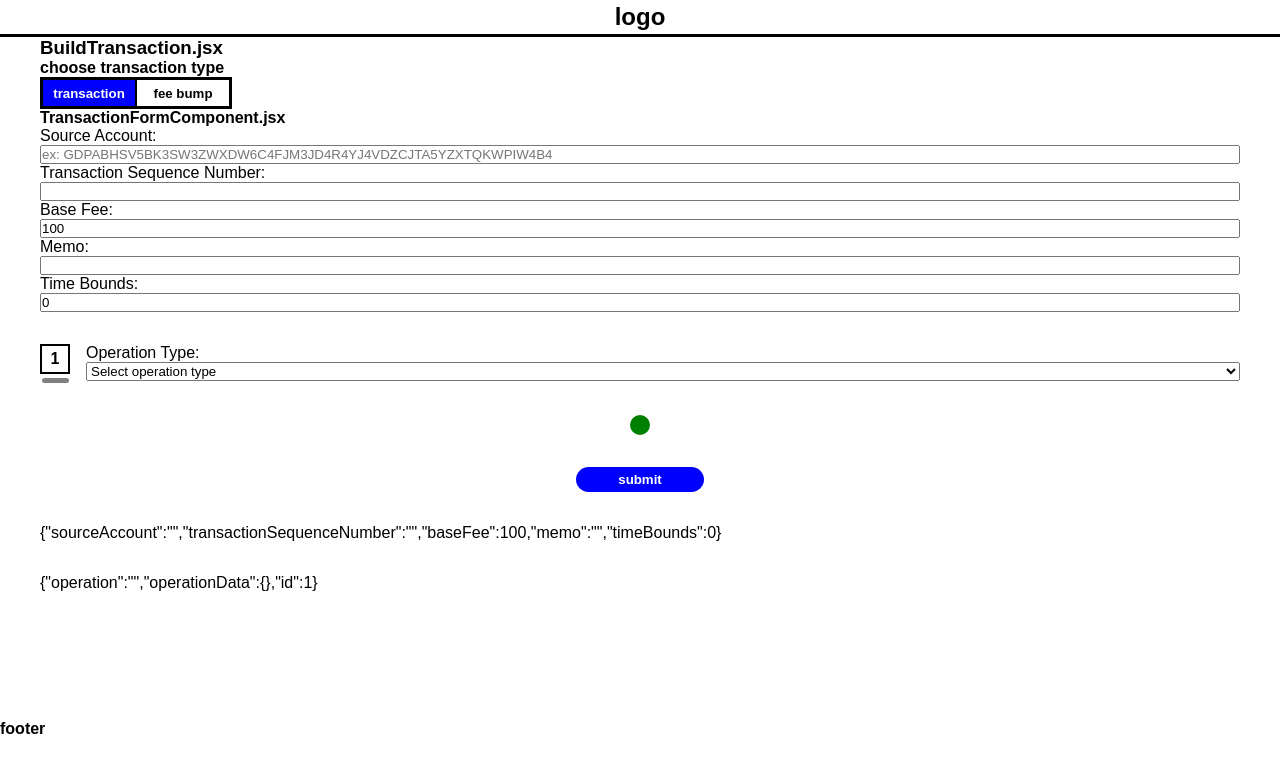
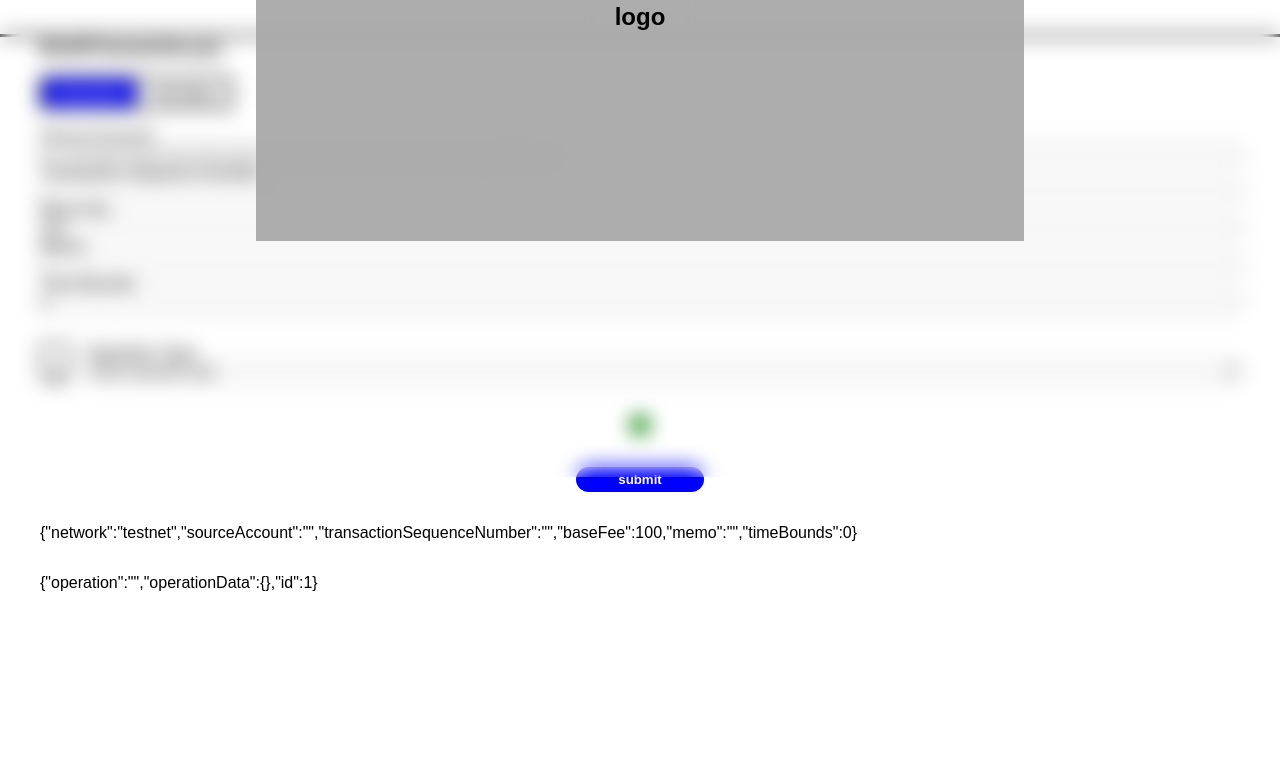
Before and after one commit to aacosta11/stellar-wallet, a React (Create React App) app in the folder client/: page / in a window 1280 px wide. Both pictures are taken after a click on the element "submit". Shown: the part 323-1095 px from the top of the page. Built offline with nearby package versions, Linux system fonts and the light colour scheme.

Commit message:
created box overlay for transaction signing

```diff
--- a/client/src/App.js
+++ b/client/src/App.js
@@ -1,17 +1,12 @@
-import IsBlurredContext from "./Context/IsBlurredContext";
 import { Routes, Route } from "react-router-dom";
 import Layout from "./Components/Shared/Layout";
 import BuildTransaction from "./Views/Dashboard/BuildTransaction";
 import History from "./Views/Dashboard/History";
 import NotFound from "./Views/NotFound";
-import { useState } from "react";
 import './Styles/global.css';
 import './App.css';
 function App() {
-  const [isBlurred,setIsBlurred] = useState(false);
-  return (
-    <>
-    <IsBlurredContext.Provider value={{isBlurred,setIsBlurred}}>
+  return (<>
       <Routes>
         <Route path="/" element={<Layout />} >
           {/* defaulted to show build transaction */}
@@ -25,9 +20,6 @@ function App() {
           <Route path="*" element={<NotFound />} />
         </Route>
       </Routes>
-
-    </IsBlurredContext.Provider>
-    </>
-  );
+    </>);
 }
 export default App;
--- a/client/src/Components/BuildTransaction/Transaction/SubmitTransaction.jsx
+++ b/client/src/Components/BuildTransaction/Transaction/SubmitTransaction.jsx
@@ -1,9 +1,13 @@
-import React from "react";
+import React, { useContext } from "react";
+import BoxOverlayContext from "../../../Context/BoxOverlayContext";
 import "../../../Styles/submitTransaction.css";
 const SubmitTransaction = props => {
+    const {boxOverlayActive,setBoxOverlayActive} = useContext(BoxOverlayContext);
     return (
         <>
-        <div id="submit-transaction" className="X X-jc-center X-ai-center transition-ease">
+        <div id="submit-transaction" className="X X-jc-center X-ai-center transition-ease"
+        onClick={()=>setBoxOverlayActive(true)}
+        >
             <h5>submit</h5>
         </div>
         </>
--- /dev/null
+++ b/client/src/Components/BuildTransaction/Transaction/signTransaction/SignTransactionForm.jsx
@@ -0,0 +1,9 @@
+import React, { useContext } from "react";
+import "../../../../Styles/signTransactionForm.css";
+const SignTransactionForm = props => {
+
+    return (<>
+        <h4>sign dis</h4>
+    </>)
+}
+export default SignTransactionForm;
--- /dev/null
+++ b/client/src/Components/Shared/BoxOverlay.jsx
@@ -0,0 +1,18 @@
+import React, { useContext } from "react";
+import BoxOverlayContext from "../../Context/BoxOverlayContext";
+import "../../Styles/boxOverlay.css";
+const BoxOverlay = props => {
+    const {boxOverlayActive,setBoxOverlayActive} = useContext(BoxOverlayContext);
+    return (<>
+        <div className="absolute width-100-percent height-100-percent z-index-9 blur-backdrop"
+        onClick={()=>{setBoxOverlayActive(!boxOverlayActive)}}
+        ></div>
+        <div id="sign-transaction-container" className="X X-jc-center absolute width-100-percent"
+        onClick={()=>{console.log('front')}}>
+            <div id="sign-transaction-box" className="z-index-9">
+                {props.children}
+            </div>
+        </div>
+    </>)
+}
+export default BoxOverlay;
--- a/client/src/Components/Shared/Layout.jsx
+++ b/client/src/Components/Shared/Layout.jsx
@@ -1,21 +1,26 @@
 import "../../Styles/layout.css";
 import { Outlet } from  "react-router-dom";
-import React from "react";
+import React, { useState, useContext } from "react";
 import Dashboard from "../../Views/Dashboard/Dashboard";
 import NavBarComponent from "./NavBarComponent";
 import FooterComponent from "./FooterComponent";
+import BoxOverlay from "./BoxOverlay";
+import SignTransactionForm from "../BuildTransaction/Transaction/signTransaction/SignTransactionForm";
+import BoxOverlayContext from "../../Context/BoxOverlayContext";
 const Layout = ({ children }) => {
-    return (
-        <>
+    const [boxOverlayActive,setBoxOverlayActive] = useState(false);
+    return (<>
         <NavBarComponent />
+            <BoxOverlayContext.Provider value={{boxOverlayActive,setBoxOverlayActive}}>
                 <div id="main-body" className="width-100-percent">
+                    {boxOverlayActive ? <BoxOverlay children={<SignTransactionForm />}/> : ''}
                     <Dashboard />
                     <div id="section-content">
                         <Outlet />
                     </div>
                 </div>
+            </BoxOverlayContext.Provider>
         <FooterComponent />
-        </>
-    )
+        </>)
 }
 export default Layout;
--- /dev/null
+++ b/client/src/Context/BoxOverlayContext.jsx
@@ -0,0 +1,3 @@
+import { createContext } from "react";
+const BoxOverlayContext = createContext(false);
+export default BoxOverlayContext;
--- a/client/src/Context/IsBlurredContext.jsx
+++ /dev/null
@@ -1,3 +0,0 @@
-import { createContext } from "react";
-const IsBlurredContext = createContext();
-export default IsBlurredContext;
--- /dev/null
+++ b/client/src/Styles/boxOverlay.css
@@ -0,0 +1,10 @@
+#sign-transaction-box {
+    min-height: 500px;
+    width: 60%;
+    background-color: rgba(169, 169, 169, 0.95);
+    padding: 1rem;
+}
+
+#sign-transaction-container {
+    top: 4rem;
+}
--- a/client/src/Styles/global.css
+++ b/client/src/Styles/global.css
@@ -14,10 +14,6 @@ html {
     border: 1px solid red;
 }
 
-.blur-backdrop {
-    background-color: transparent;
-    backdrop-filter: blur(10px);
-}
 
 /* -------------------------------------------------------------------------- */
 /*                                  POSITION                                  */
@@ -91,6 +87,11 @@ html {
 }
 .unblurred {
     filter: none;
+}
+.blur-backdrop {
+    background-color: transparent;
+    -webkit-backdrop-filter: blur(10px);
+    backdrop-filter: blur(10px);
 }
 /* -------------------------------------------------------------------------- */
 /*                                 TRANSITION                                 */
--- /dev/null
+++ b/client/src/Styles/signTransactionForm.css
@@ -0,0 +1,3 @@
+h4 {
+    color: #fff;
+}
--- a/client/src/Views/Dashboard/BuildTransaction.jsx
+++ b/client/src/Views/Dashboard/BuildTransaction.jsx
@@ -12,6 +12,7 @@ const BuildTransaction = props => {
     const [operations,setOperations] = useState([{operation:'', operationData: {}, id:1}]);
     // global object with transaction's meta details
     const [transactionBaseInfo,setTransactionBaseInfo] = useState({
+        network: "testnet",
         sourceAccount: '',
         transactionSequenceNumber: '',
         baseFee: 100,
--- a/client/src/Views/Dashboard/Dashboard.jsx
+++ b/client/src/Views/Dashboard/Dashboard.jsx
@@ -1,5 +1,4 @@
 import React from "react";
-import { Link } from "react-router-dom";
 import "../../Styles/dashboard.css";
 import profilePic from "../../img/anon-profile.png";
 const Dashboard = props => {
```
Lines whose indentation alone changed are shown as unchanged.
